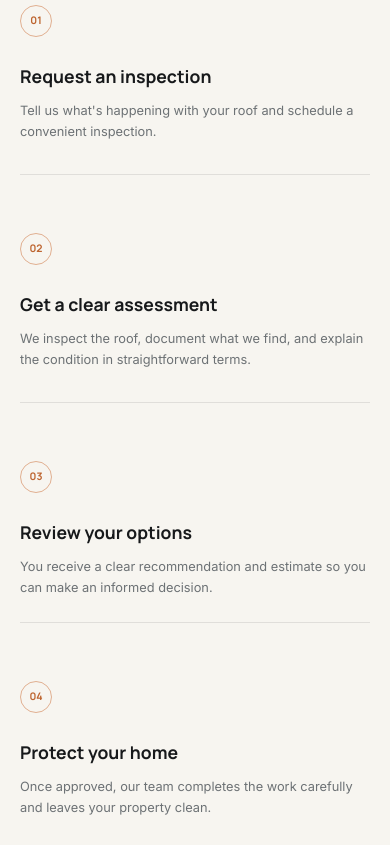
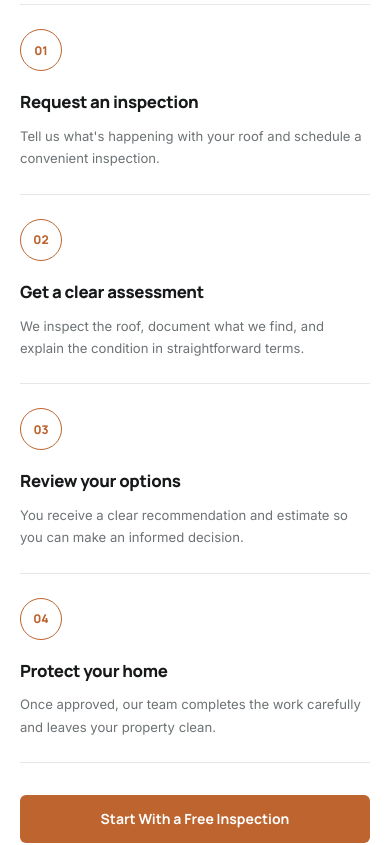
Before and after one commit to seeratfatimaworks-blip/North-Peak-Roofing, a React (Vite) app: page / in a window 390 px wide. Shown: the part 9740-10585 px from the top of the page. Built offline with nearby package versions, Linux system fonts and the light colour scheme.

Commit message:
Redesign process section styling

```diff
--- a/src/components/home/HowItWorks.css
+++ b/src/components/home/HowItWorks.css
@@ -1,165 +1,233 @@
 .how-it-works {
-    background: var(--color-warm-white);
+    background: var(--color-white);
+    border-top: 1px solid var(--border-light);
+
 }
 
 .how-it-works__inner {
     width: min(100% - (var(--container-padding) * 2),
             var(--container-width));
+    margin-inline: auto;
+    padding-block: var(--space-4xl);
 
-    margin-inline: auto;
-
-    padding-block: var(--space-4xl);
 }
 
 /* =========================
-   HEADING
+HEADING
 ========================= */
 
 .how-it-works__heading {
-    max-width: 700px;
+    max-width: 760px;
 }
 
 .how-it-works__heading h2 {
+    max-width: 700px;
     margin-top: 1rem;
+
+    color: var(--color-charcoal);
+
 }
 
-.how-it-works__heading>p {
-    max-width: 590px;
-
+.how-it-works__heading p {
+    max-width: 620px;
     margin-top: 1.25rem;
 
     color: var(--color-muted);
 
     font-size: 0.95rem;
     line-height: 1.75;
+
 }
 
 /* =========================
-   STEPS
+STEPS
 ========================= */
 
 .how-it-works__steps {
     display: grid;
     grid-template-columns: repeat(4, 1fr);
+    margin-top: 4rem;
 
-    margin-top: 4rem;
+    border-top: 1px solid var(--border-light);
+    border-bottom: 1px solid var(--border-light);
+
+
 }
+
+/* =========================
+PROCESS STEP
+========================= */
 
 .process-step {
     position: relative;
+    min-height: 260px;
 
-    min-height: 245px;
+    padding: 2rem 1.75rem 2rem 0;
 
-    padding: 0 2rem;
+    border-right: 1px solid var(--border-light);
 
-    border-left: 1px solid var(--border-light);
 }
 
-.process-step:first-child {
-    padding-left: 0;
-
-    border-left: 0;
+.process-step:not(:first-child) {
+    padding-left: 1.75rem;
 }
 
 .process-step:last-child {
-    padding-right: 0;
+    border-right: 0;
 }
 
+/* =========================
+STEP NUMBER
+========================= */
+
 .process-step__top {
+    position: relative;
     display: flex;
     align-items: center;
 
-    min-height: 35px;
+    min-height: 42px;
+
+    margin-bottom: 2rem;
+
 }
 
 .process-step__top>span:first-child {
-    width: 32px;
-    height: 32px;
+    position: relative;
+    z-index: 2;
+    width: 42px;
+    height: 42px;
 
     display: grid;
     place-items: center;
 
-    border: 1px solid rgba(201, 107, 50, 0.5);
+    border: 1px solid var(--color-copper);
     border-radius: 50%;
+
+    background: var(--color-white);
 
     color: var(--color-copper);
 
     font-family: var(--font-heading);
-    font-size: 0.65rem;
-    font-weight: 700;
+    font-size: 0.75rem;
+    font-weight: 800;
+
 }
 
+/* =========================
+CONNECTING LINE
+========================= */
+
 .process-step__line {
-    flex: 1;
+    position: absolute;
+    left: 42px;
+    right: -1.75rem;
+
+    top: 50%;
 
     height: 1px;
 
-    margin-left: 0.75rem;
+    background: var(--border-light);
 
-    background: var(--border-light);
 }
 
+/* =========================
+STEP CONTENT
+========================= */
+
 .process-step h3 {
-    margin-top: 2.25rem;
+    max-width: 220px;
+    color: var(--color-charcoal);
 
     font-family: var(--font-heading);
-    font-size: 1.1rem;
-    font-weight: 700;
+    font-size: 1.05rem;
+    font-weight: 800;
+
+    line-height: 1.3;
+    letter-spacing: -0.02em;
+
 }
 
 .process-step p {
-    max-width: 230px;
-
-    margin-top: 0.6rem;
+    max-width: 240px;
+    margin-top: 0.75rem;
 
     color: var(--color-muted);
 
-    font-size: 0.8rem;
-    line-height: 1.65;
+    font-size: 0.82rem;
+    line-height: 1.7;
+
 }
 
 /* =========================
-   ACTION
+ACTION
 ========================= */
 
 .how-it-works__action {
-    margin-top: 3rem;
+    display: flex;
+    justify-content: flex-start;
+
+    margin-top: 2.5rem;
+
 }
 
 /* =========================
-   TABLET
+HOVER
 ========================= */
 
-@media (max-width: 850px) {
+.process-step {
+    transition:
+        background var(--transition-fast),
+        transform var(--transition-fast);
+}
+
+.process-step:hover {
+    background: var(--color-warm-white);
+}
+
+.process-step:hover .process-step__top>span:first-child {
+    background: var(--color-copper);
+
+    color: var(--color-white);
+
+
+}
+
+/* =========================
+TABLET
+========================= */
+
+@media (max-width: 900px) {
+
     .how-it-works__steps {
         grid-template-columns: repeat(2, 1fr);
-
-        row-gap: 2rem;
     }
 
     .process-step {
-        min-height: 200px;
+        min-height: 230px;
+
+        border-bottom: 1px solid var(--border-light);
     }
 
-    .process-step:nth-child(3) {
-        padding-left: 0;
-
-        border-left: 0;
+    .process-step:nth-child(2) {
+        border-right: 0;
     }
 
-    .process-step:nth-child(1),
-    .process-step:nth-child(2) {
-        border-bottom: 1px solid var(--border-light);
+    .process-step:nth-child(3),
+    .process-step:nth-child(4) {
+        border-bottom: 0;
+    }
 
-        padding-bottom: 2rem;
+    .process-step__line {
+        display: none;
     }
+
 }
 
 /* =========================
-   MOBILE
+MOBILE
 ========================= */
 
-@media (max-width: 550px) {
+@media (max-width: 600px) {
     .how-it-works__inner {
         padding-block: 4rem;
     }
@@ -171,36 +239,34 @@
     }
 
     .process-step,
-    .process-step:nth-child(3) {
+    .process-step:not(:first-child) {
         min-height: auto;
 
         padding: 1.5rem 0;
 
-        border-left: 0;
+        border-right: 0;
         border-bottom: 1px solid var(--border-light);
-    }
-
-    .process-step:first-child {
-        padding-top: 0;
     }
 
     .process-step:last-child {
         border-bottom: 0;
     }
 
-    .process-step h3 {
-        margin-top: 1.5rem;
+    .process-step__top {
+        margin-bottom: 1.25rem;
     }
 
+    .process-step h3,
     .process-step p {
-        max-width: 100%;
+        max-width: none;
     }
 
-    .process-step__line {
-        display: none;
+    .how-it-works__action {
+        margin-top: 2rem;
     }
 
-    .how-it-works__action .button {
+    .how-it-works__action>* {
         width: 100%;
     }
+
 }
```
